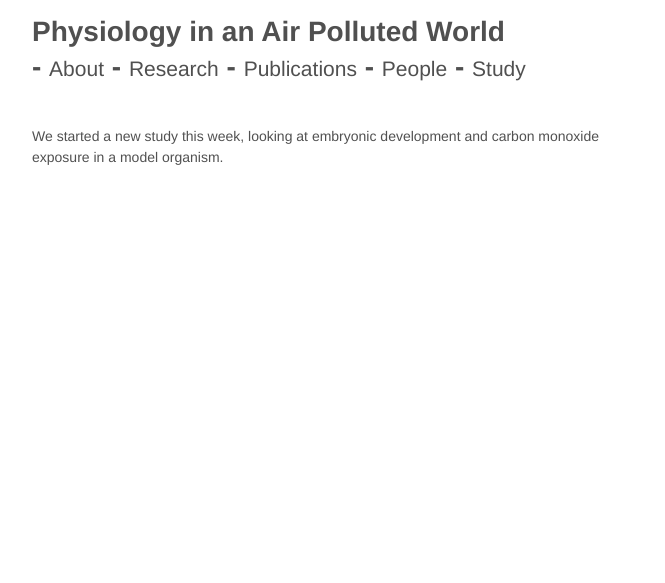
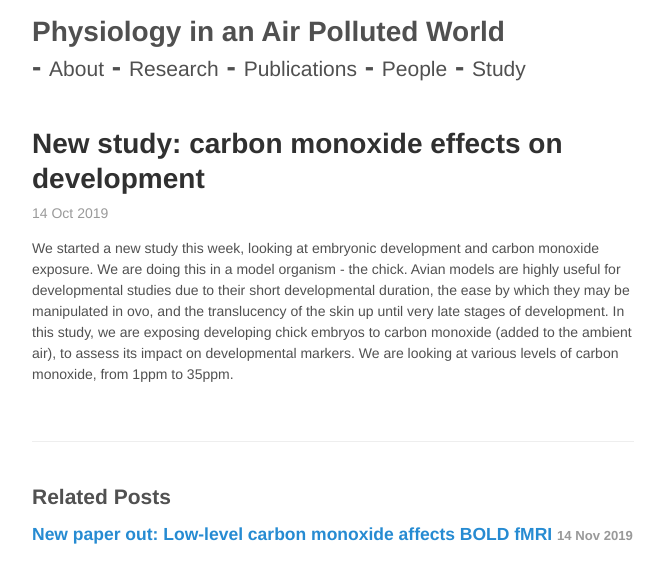
Before and after one commit to mariherigstad/mariherigstad.github.io, a Jekyll site: the page built from _posts/2019-10-14-new-development-study.md, in a window 1280 px wide. Shown: the top 583 px of the page, without its empty margins (307-972 px from the left). Built offline with Jekyll 4.4.1, drawn with Linux system fonts in a browser that asks for light colours.

Commit message:
Update 2019-10-14-new-development-study.md

```diff
--- a/_posts/2019-10-14-new-development-study.md
+++ b/_posts/2019-10-14-new-development-study.md
@@ -1,7 +1,7 @@
 ---
-layout: default
+layout: post
 title: "New study: carbon monoxide effects on development"
 date: 2019-10-14
 ---
 
-We started a new study this week, looking at embryonic development and carbon monoxide exposure in a model organism.
+We started a new study this week, looking at embryonic development and carbon monoxide exposure. We are doing this in a model organism - the chick. Avian models are highly useful for developmental studies due to their short developmental duration, the ease by which they may be manipulated in ovo, and the translucency of the skin up until very late stages of development. In this study, we are exposing developing chick embryos to carbon monoxide (added to the ambient air), to assess its impact on developmental markers. We are looking at various levels of carbon monoxide, from 1ppm to 35ppm.
```
